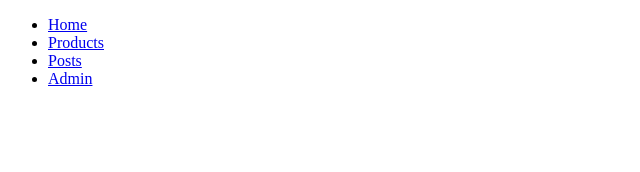
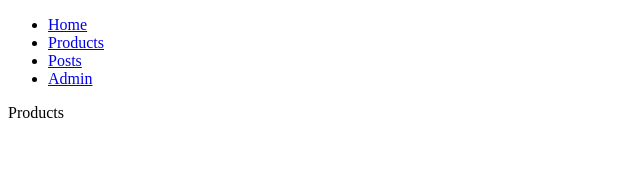
Before and after one commit to github-roushan/codeFusion, a React (Create React App) app in the folder codewithmosh.react/router-app/: page /products in a window 1280 px wide. Shown: the top 172 px of the page, without its empty margins (0-640 px from the left). Built offline with nearby package versions, Linux system fonts and the light colour scheme.

Commit message:
Add some routes

```diff
--- a/codewithmosh.react/router-app/src/App.js
+++ b/codewithmosh.react/router-app/src/App.js
@@ -1,14 +1,32 @@
-function App() {
+import React, { Component } from 'react';
+import Products from './components/products';
+import Home from './components/home';
+import { Route, Routes, Link } from 'react-router-dom';
+
+class App extends Component {
+  state = {}
+  render() {
     return (
-    <div className="App">
+      <div>
+        <nav>
           <ul>
-        <li><a href="#">Home</a></li>
-        <li><a href="#">Products</a></li>
+            <li><Link to="/home">Home</Link></li>
+            <li><Link to="/products">Products</Link></li>
             <li><a href="#">Posts</a></li>
             <li><a href="#">Admin</a></li>
           </ul>
+        </nav>
+
+        <div className="content">
+          <Routes>
+            {/* <Route path="/" element={<Home />} /> */}
+            <Route path="/home" element={<Home />} />
+            <Route path="/products" element={<Products />} />
+          </Routes>
+        </div>
       </div>
     );
   }
+}
 
 export default App;
--- a/codewithmosh.react/router-app/src/index.js
+++ b/codewithmosh.react/router-app/src/index.js
@@ -1,10 +1,13 @@
 import React from 'react';
 import ReactDOM from 'react-dom/client';
+import { BrowserRouter } from 'react-router-dom';
 import App from './App';
 
 const root = ReactDOM.createRoot(document.getElementById('root'));
 root.render(
   <React.StrictMode>
-    <App />
+    <BrowserRouter>
+      <App />
+    </BrowserRouter>
   </React.StrictMode>
 );
```
Lines whose indentation alone changed are shown as unchanged.
